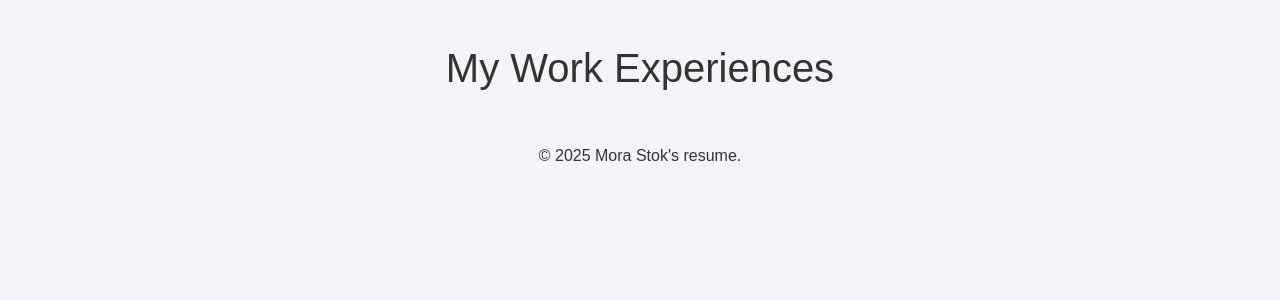
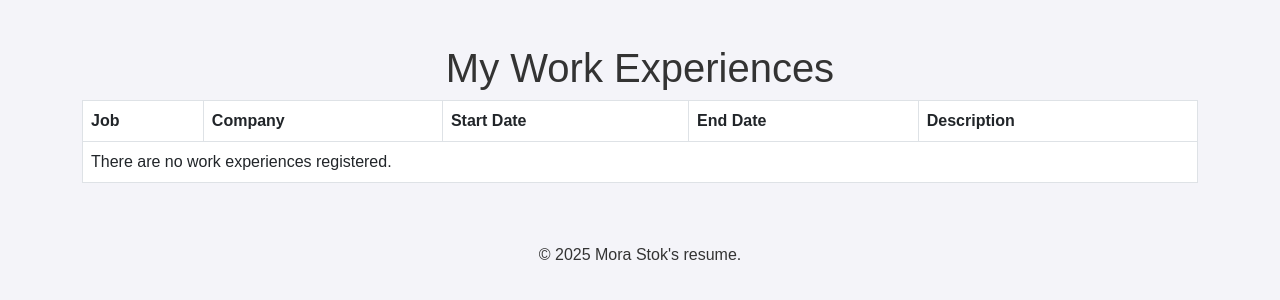
Before and after one commit to MoraStok/my-resume, a Django app: template cv_site/cv/templates/cv/experience.html in a window 1280 px wide. Shown: the part 96-396 px from the top of the page. Run offline with Django 3.2, Linux system fonts and the light colour scheme; the template is opened without the code that fills it, so the values that code supplies are empty.

Commit message:
fixing manage experience look

```diff
--- a/cv_site/cv/forms.py
+++ b/cv_site/cv/forms.py
@@ -9,4 +9,8 @@ class ContactForm(forms.ModelForm):
 class WorkExperienceForm(forms.ModelForm):
     class Meta:
         model = WorkExperience
-        fields = '__all__'
+        fields = ['job_title', 'company_name', 'start_date', 'end_date', 'description']
+        widgets = {
+            'start_date': forms.DateInput(attrs={'type': 'date'}),
+            'end_date': forms.DateInput(attrs={'type': 'date'}),
+        }
--- a/cv_site/cv/templates/cv/experience.html
+++ b/cv_site/cv/templates/cv/experience.html
@@ -1,12 +1,35 @@
 {% extends 'base.html' %}
-
+{% load static %}
 {% block content %}
 <div class="text-center">
     <h1>My Work Experiences</h1>
 </div>
 <div>
-    {% for exp in experiences %}
-    <li>{{ exp.title }} en {{ exp.company }} ({{ exp.start_date }} - {{ exp.end_date }})</li>
-    {% endfor %}
+    <table class="table table-bordered">
+        <thead>
+            <tr>
+                <th>Job</th>
+                <th>Company</th>
+                <th>Start Date</th>
+                <th>End Date</th>
+                <th>Description</th>
+            </tr>
+        </thead>
+        <tbody>
+            {% for experience in experiences %}
+            <tr>
+                <td>{{ experience.job_title }}</td>
+                <td>{{ experience.company_name }}</td>
+                <td>{{ experience.start_date }}</td>
+                <td>{{ experience.end_date|default:"Present" }}</td>
+                <td>{{ experience.description }}</td>
+            </tr>
+            {% empty %}
+            <tr>
+                <td colspan="5">There are no work experiences registered.</td>
+            </tr>
+            {% endfor %}
+        </tbody>
+    </table>
 </div>
 {% endblock %}
--- a/cv_site/cv/views.py
+++ b/cv_site/cv/views.py
@@ -34,4 +34,4 @@ def manage_experience(request):
         form = WorkExperienceForm()
 
     experiences = WorkExperience.objects.all()
-    return render(request, 'manage_experience.html', {'form': form, 'experiences': experiences})
+    return render(request, 'cv/manage_experience.html', {'form': form, 'experiences': experiences})
```
Also changed, not shown: cv_site/cv/models.py (+5 -5 lines), cv_site/cv/templates/cv/manage_experience.html (+30 -9 lines), cv_site/cv_site/settings.py (+3 -5 lines), cv_site/cv/migrations/0005_alter_workexperience_company_name_and_more.py (added), cv_site/db.sqlite3.
